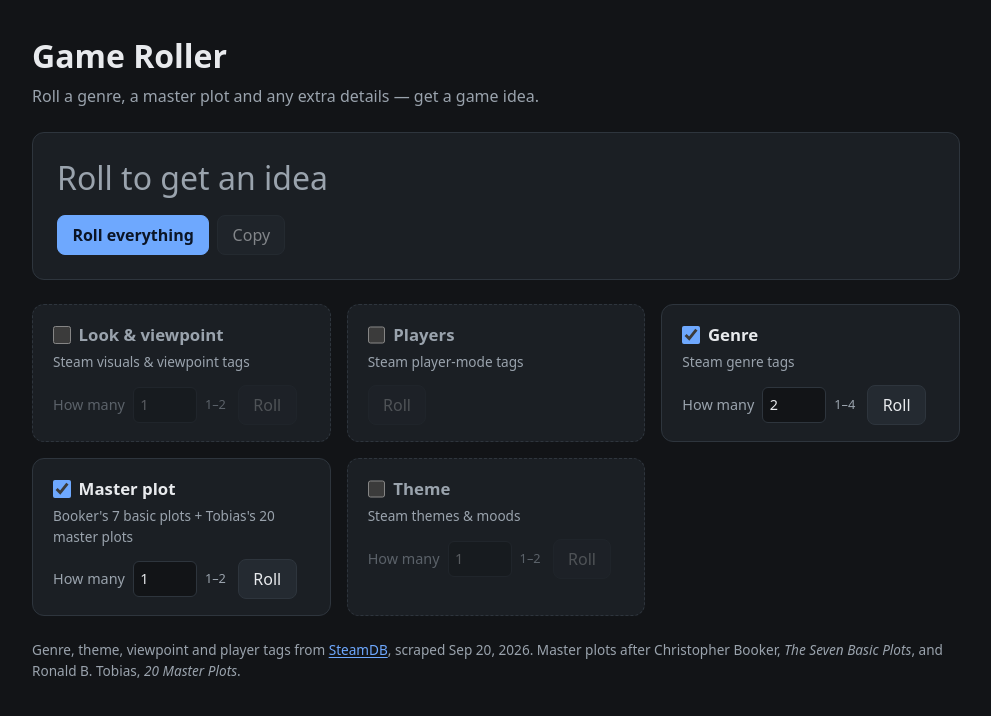
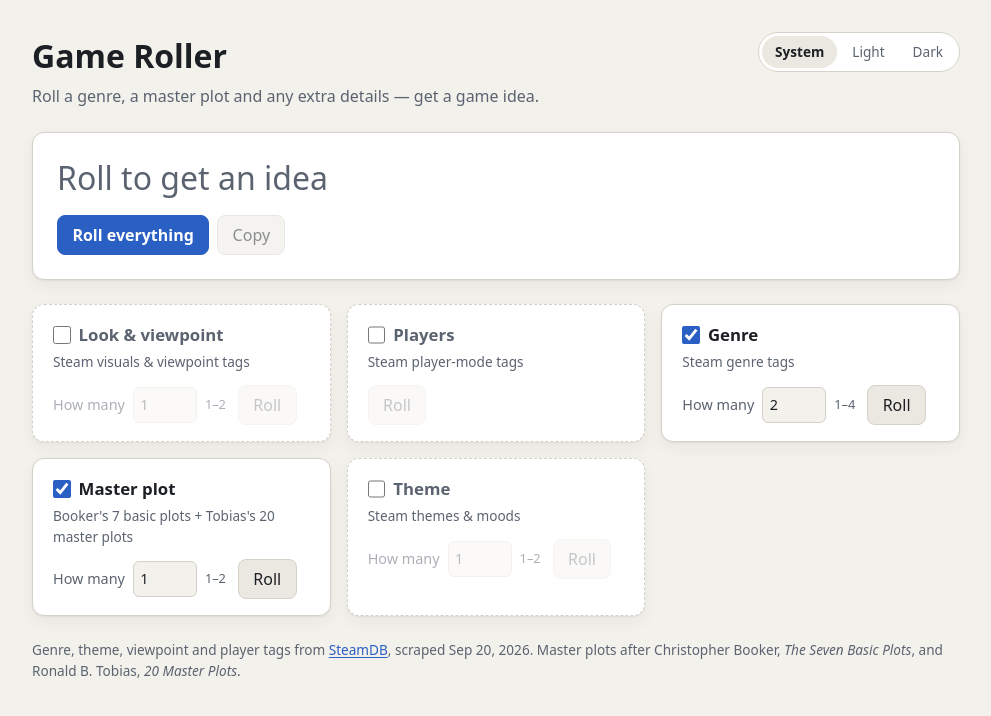
Before and after one commit to talemon/game-roller, a Svelte app: page / in a window 1280 px wide. Shown: the top 716 px of the page, without its empty margins (144-1135 px from the left). Built offline with nearby package versions, Linux system fonts and the light colour scheme.

Commit message:
Add light theme with System/Light/Dark toggle

```diff
--- a/index.html
+++ b/index.html
@@ -4,6 +4,19 @@
     <meta charset="UTF-8" />
     <meta name="viewport" content="width=device-width, initial-scale=1.0" />
     <title>Game Roller</title>
+    <script>
+      // Mirrors src/lib/theme.svelte.ts so the first paint already has the right scheme.
+      (() => {
+        let stored = null;
+        try {
+          stored = localStorage.getItem('game-roller:theme');
+        } catch {}
+        const dark =
+          stored === 'dark' ||
+          (stored !== 'light' && matchMedia('(prefers-color-scheme: dark)').matches);
+        document.documentElement.dataset.theme = dark ? 'dark' : 'light';
+      })();
+    </script>
   </head>
   <body>
     <div id="app"></div>
--- a/src/App.svelte
+++ b/src/App.svelte
@@ -1,6 +1,7 @@
 <script lang="ts">
   import FacetCard, { type FacetState } from './components/FacetCard.svelte';
   import ResultBanner from './components/ResultBanner.svelte';
+  import ThemeToggle from './components/ThemeToggle.svelte';
   import { facets } from './lib/facets/registry';
   import type { Facet, FacetRoll } from './lib/facets/types';
   import { rollFacet } from './lib/roll';
@@ -36,8 +37,11 @@
 
 <main>
   <header>
-    <h1>Game Roller</h1>
-    <p class="subtitle">Roll a genre, a master plot and any extra details — get a game idea.</p>
+    <div>
+      <h1>Game Roller</h1>
+      <p class="subtitle">Roll a genre, a master plot and any extra details — get a game idea.</p>
+    </div>
+    <ThemeToggle />
   </header>
 
   <ResultBanner {sentence} onRollAll={rollAll} />
@@ -68,6 +72,14 @@
     gap: 1.5rem;
   }
 
+  header {
+    display: flex;
+    justify-content: space-between;
+    align-items: flex-start;
+    gap: 1rem;
+    flex-wrap: wrap;
+  }
+
   header h1 {
     margin: 0 0 0.25rem;
     font-size: 2rem;
--- a/src/app.css
+++ b/src/app.css
@@ -1,3 +1,4 @@
+/* Dark is the default world; light is composed separately (warm paper, white cards), not inverted. */
 :root {
   --bg: #121417;
   --surface: #1b1f24;
@@ -8,6 +9,7 @@
   --accent: #6ea8fe;
   --accent-text: #0b1526;
   --danger: #ff8a80;
+  --shadow: none;
 
   color-scheme: dark;
   font-family:
@@ -25,6 +27,28 @@
   accent-color: var(--accent);
   caret-color: var(--accent);
   -webkit-font-smoothing: antialiased;
+}
+
+:root[data-theme='light'] {
+  --bg: #f3f1ec;
+  --surface: #ffffff;
+  --chip: #ebe8e1;
+  --border: #d5d1c8;
+  --text: #1c1f24;
+  --muted: #5b6370;
+  --accent: #2a5fc4;
+  --accent-text: #ffffff;
+  --danger: #b3261e;
+  --shadow:
+    0 1px 2px rgb(28 31 36 / 0.06),
+    0 6px 16px rgb(28 31 36 / 0.05);
+
+  color-scheme: light;
+  -webkit-font-smoothing: auto;
+}
+
+:root[data-theme='light'] button.primary:hover:not(:disabled) {
+  filter: brightness(0.92);
 }
 
 * {
--- a/src/components/FacetCard.svelte
+++ b/src/components/FacetCard.svelte
@@ -88,6 +88,7 @@
     background: var(--surface);
     border: 1px solid var(--border);
     border-radius: 12px;
+    box-shadow: var(--shadow);
     padding: 1rem 1.25rem;
     display: flex;
     flex-direction: column;
--- a/src/components/ResultBanner.svelte
+++ b/src/components/ResultBanner.svelte
@@ -55,6 +55,7 @@
     background: var(--surface);
     border: 1px solid var(--border);
     border-radius: 12px;
+    box-shadow: var(--shadow);
     padding: 1.5rem;
     display: flex;
     flex-direction: column;
--- /dev/null
+++ b/src/components/ThemeToggle.svelte
@@ -0,0 +1,74 @@
+<script lang="ts">
+  import { theme, type ThemePreference } from '../lib/theme.svelte';
+
+  const OPTIONS: { value: ThemePreference; label: string }[] = [
+    { value: 'system', label: 'System' },
+    { value: 'light', label: 'Light' },
+    { value: 'dark', label: 'Dark' },
+  ];
+</script>
+
+<fieldset class="toggle">
+  <legend class="visually-hidden">Theme</legend>
+  {#each OPTIONS as option (option.value)}
+    <label class="option" class:active={theme.preference === option.value}>
+      <input
+        type="radio"
+        name="theme"
+        value={option.value}
+        checked={theme.preference === option.value}
+        onchange={() => theme.set(option.value)}
+        class="visually-hidden"
+      />
+      {option.label}
+    </label>
+  {/each}
+</fieldset>
+
+<style>
+  .toggle {
+    display: inline-flex;
+    margin: 0;
+    padding: 0.2rem;
+    border: 1px solid var(--border);
+    border-radius: 999px;
+    background: var(--surface);
+    gap: 0.15rem;
+  }
+
+  .option {
+    padding: 0.3rem 0.8rem;
+    min-height: 2rem;
+    display: inline-flex;
+    align-items: center;
+    border-radius: 999px;
+    font-size: 0.85rem;
+    color: var(--muted);
+    cursor: pointer;
+    user-select: none;
+    transition:
+      background 0.15s,
+      color 0.15s;
+  }
+
+  .option:hover {
+    color: var(--text);
+  }
+
+  .option.active {
+    background: var(--chip);
+    color: var(--text);
+    font-weight: 600;
+  }
+
+  .option:has(input:focus-visible) {
+    outline: 2px solid var(--accent);
+    outline-offset: 2px;
+  }
+
+  @media (pointer: coarse) {
+    .option {
+      min-height: 2.5rem;
+    }
+  }
+</style>
--- /dev/null
+++ b/src/lib/theme.svelte.ts
@@ -0,0 +1,50 @@
+export type ThemePreference = 'system' | 'light' | 'dark';
+export type ResolvedTheme = 'light' | 'dark';
+
+export const THEME_STORAGE_KEY = 'game-roller:theme';
+const PREFERENCES: readonly ThemePreference[] = ['system', 'light', 'dark'];
+
+function readStored(): ThemePreference {
+  try {
+    const raw = localStorage.getItem(THEME_STORAGE_KEY);
+    return PREFERENCES.includes(raw as ThemePreference) ? (raw as ThemePreference) : 'system';
+  } catch {
+    return 'system';
+  }
+}
+
+const systemDark = matchMedia('(prefers-color-scheme: dark)');
+
+/**
+ * Theme preference with persistence. `index.html` applies the same rule inline before
+ * first paint so the page never flashes the wrong scheme; this module keeps it in sync.
+ */
+class ThemeStore {
+  preference = $state<ThemePreference>(readStored());
+  #systemDark = $state(systemDark.matches);
+
+  readonly resolved: ResolvedTheme = $derived(
+    this.preference === 'system' ? (this.#systemDark ? 'dark' : 'light') : this.preference,
+  );
+
+  constructor() {
+    systemDark.addEventListener('change', (e) => (this.#systemDark = e.matches));
+    $effect.root(() => {
+      $effect(() => {
+        document.documentElement.dataset.theme = this.resolved;
+      });
+    });
+  }
+
+  set(preference: ThemePreference) {
+    this.preference = preference;
+    try {
+      if (preference === 'system') localStorage.removeItem(THEME_STORAGE_KEY);
+      else localStorage.setItem(THEME_STORAGE_KEY, preference);
+    } catch {
+      // Storage unavailable (private mode, blocked): the choice still applies for this session.
+    }
+  }
+}
+
+export const theme = new ThemeStore();
```
